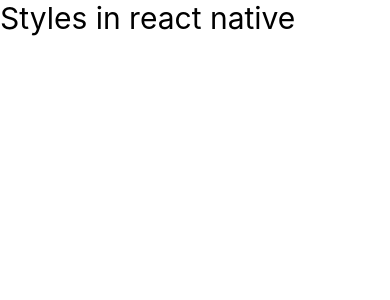
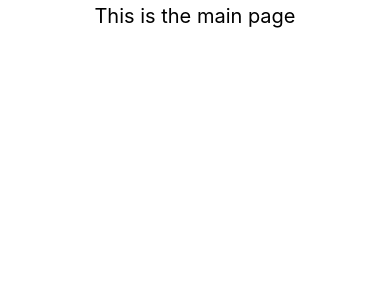
Before and after one commit to Nitishrestha/react-native-learning, a React Native app: screen / in a window 390 px wide. Shown: the top 300 px of the page. Built offline with nearby package versions, Linux system fonts and the light colour scheme.

Commit message:
Fix style constant outside the app

```diff
--- a/App.js
+++ b/App.js
@@ -5,9 +5,10 @@ import {Text, View, StyleSheet} from 'react-native';
 const App = () => {
   return (
     <View>
-      <Text style={{fontSize: 30}}>Styles in react native</Text>
+      <Text style={style.textBox}>This is the main page</Text>
     </View>
   );
+};
 
 const style = StyleSheet.create({
   textBox: {
@@ -18,6 +19,5 @@ const App = () => {
     textAlign: 'center',
   },
 });
-};
 
 export default App;
```
Lines whose indentation alone changed are shown as unchanged.
